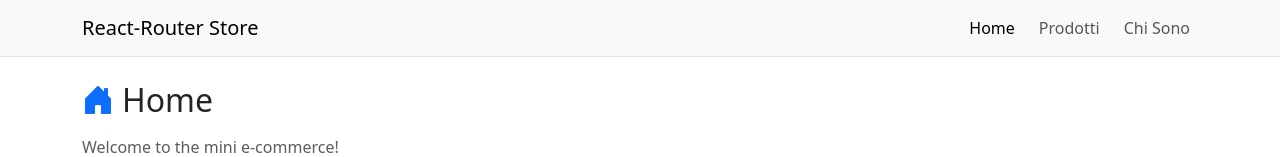
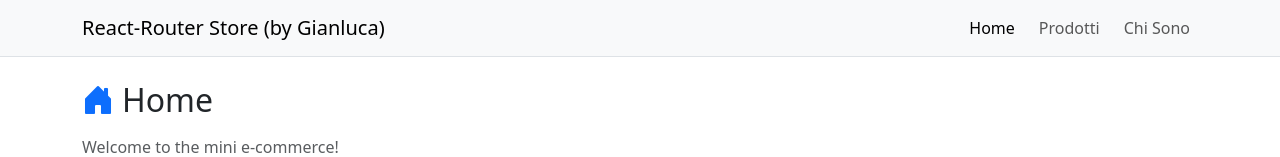
Before and after one commit to Gianluca-Loddo/react-router, a React (Vite) app: page / in a window 1280 px wide. Shown: the top 157 px of the page. Built offline with nearby package versions, Linux system fonts and the light colour scheme.

Commit message:
Updated store title with my name and set up Products page with useState/useEffect imports

```diff
--- a/src/layouts/DefaultLayout.jsx
+++ b/src/layouts/DefaultLayout.jsx
@@ -6,7 +6,7 @@ export default function DefaultLayout() {
             {/*Navbar Bootstrap con NavLink: evidenzia automaticamente il link attivo aggiungendo la classe "active"*/}
             <nav className="navbar navbar-expand bg-light border-bottom">
                 <div className="container">
-                    <spa className="navbar-brand">React-Router Store</spa>
+                    <spa className="navbar-brand">React-Router Store (by Gianluca)</spa>
                     <div className="navbar-nav gap-2">
                         <NavLink className="nav-link" to="/">
                             Home
--- a/src/pages/Products.jsx
+++ b/src/pages/Products.jsx
@@ -1,3 +1,6 @@
+import { useState, useEffect } from "react";
+
+
 export default function Products() {
     return (
         <>
```
